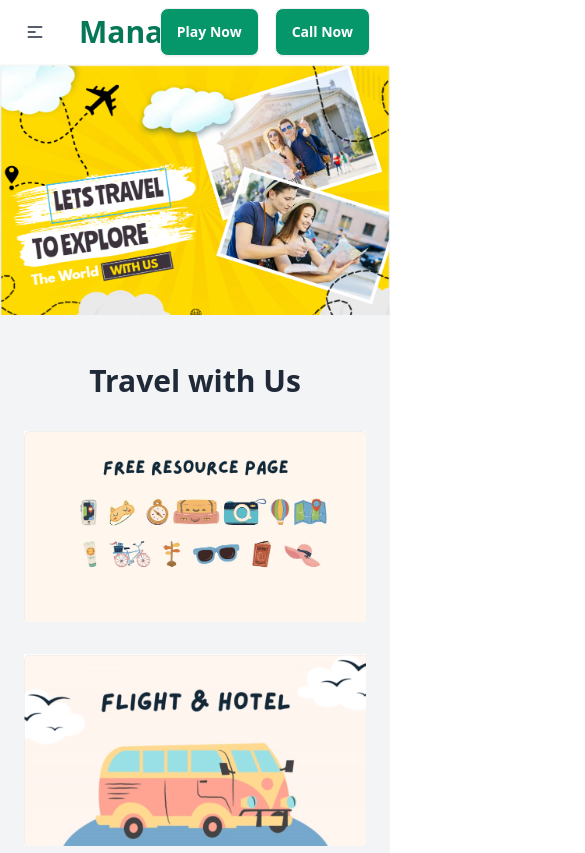
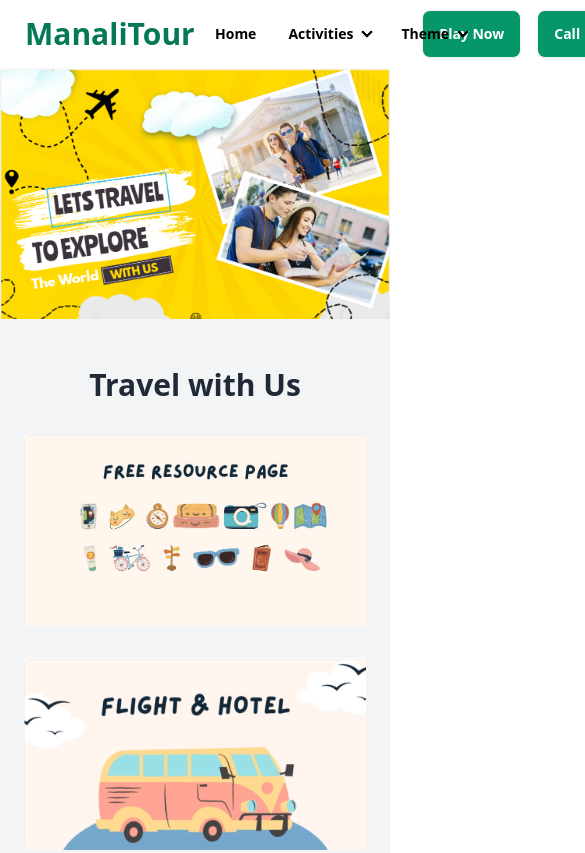
Before and after one commit to vaishnavibadwaik24/manali-tour, a plain HTML site: page index.html in a window 390 px wide. Shown: the top 853 px of the page, 585 px wide, since content can reach past the window. Drawn offline with nearby package versions, Linux system fonts and the light colour scheme.

Commit message:
navbar change

```diff
--- a/index.html
+++ b/index.html
@@ -9,14 +9,9 @@
         <!-- start navbar -->
         <div class="navbar bg-base-100 bg-white">
             <div class="navbar-start">
-              <div class="dropdown">
-                <div tabindex="0" role="button" class="btn btn-ghost lg:hidden">
-                  <svg xmlns="http://www.w3.org/2000/svg" class="h-5 w-5" fill="none" viewBox="0 0 24 24" stroke="currentColor"><path stroke-linecap="round" stroke-linejoin="round" stroke-width="2" d="M4 6h16M4 12h8m-8 6h16" /></svg>
-                </div>
-              </div>
               <a class="btn btn-ghost text-3xl text-emerald-700">ManaliTour</a>
             </div>
-            <div class="navbar-center hidden lg:flex">
+            <div class="navbar-center lg:flex">
               <ul class="menu menu-horizontal px-1">
                 <li class="font-bold text-black"><a>Home</a></li>
                 <li>
```
